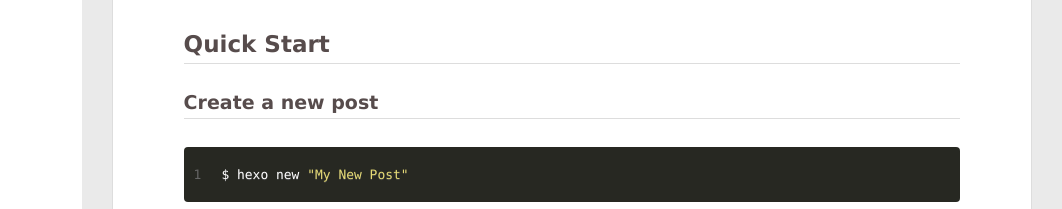
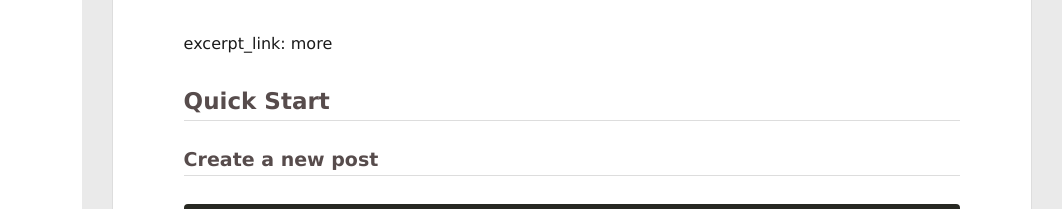
Before and after one commit to li-yuxing/li-yuxing.github.io, a plain HTML site: page index.html in a window 1280 px wide. Shown: the part 206-415 px from the top of the page, 218-1280 px from the left. Drawn offline with Linux system fonts and the light colour scheme.

Commit message:
Site updated: 2021-12-06 22:48:50

```diff
--- a/index.html
+++ b/index.html
@@ -171,6 +171,7 @@
     <div class="article-entry" itemprop="articleBody">
 
         <p>Welcome to <a target="_blank" rel="noopener" href="https://hexo.io/">Hexo</a>! This is your very first post. Check <a target="_blank" rel="noopener" href="https://hexo.io/docs/">documentation</a> for more info. If you get any problems when using Hexo, you can find the answer in <a target="_blank" rel="noopener" href="https://hexo.io/docs/troubleshooting.html">troubleshooting</a> or you can ask me on <a target="_blank" rel="noopener" href="https://github.com/hexojs/hexo/issues">GitHub</a>.</p>
+<p>excerpt_link: more</p>
 <h2 id="Quick-Start"><a href="#Quick-Start" class="headerlink" title="Quick Start"></a>Quick Start</h2><h3 id="Create-a-new-post"><a href="#Create-a-new-post" class="headerlink" title="Create a new post"></a>Create a new post</h3><figure class="highlight bash"><table><tr><td class="gutter"><pre><span class="line">1</span><br></pre></td><td class="code"><pre><span class="line">$ hexo new <span class="string">&quot;My New Post&quot;</span></span><br></pre></td></tr></table></figure>
 
 <p>More info: <a target="_blank" rel="noopener" href="https://hexo.io/docs/writing.html">Writing</a></p>
```
Also changed, not shown: 2021/12/04/hello-world/index.html (+4 -3 lines).
